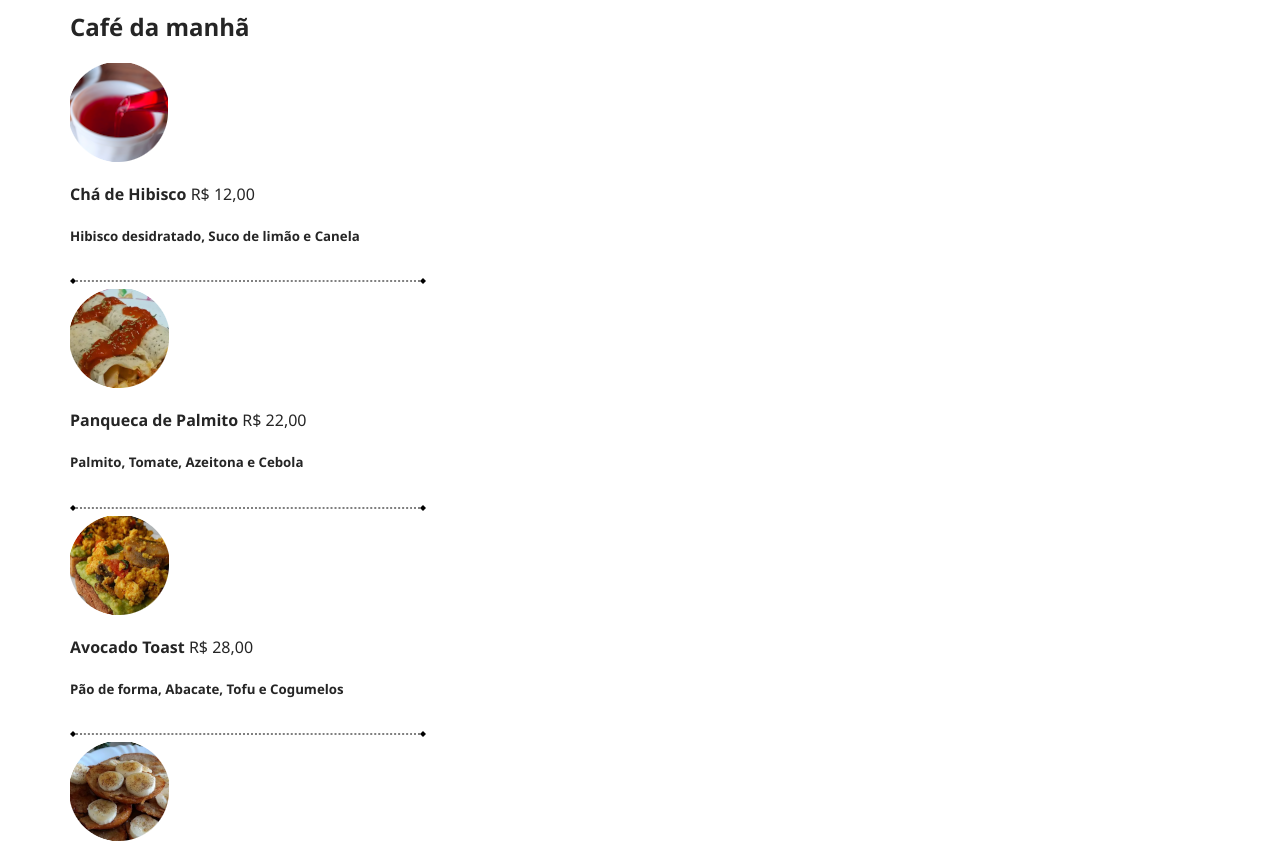
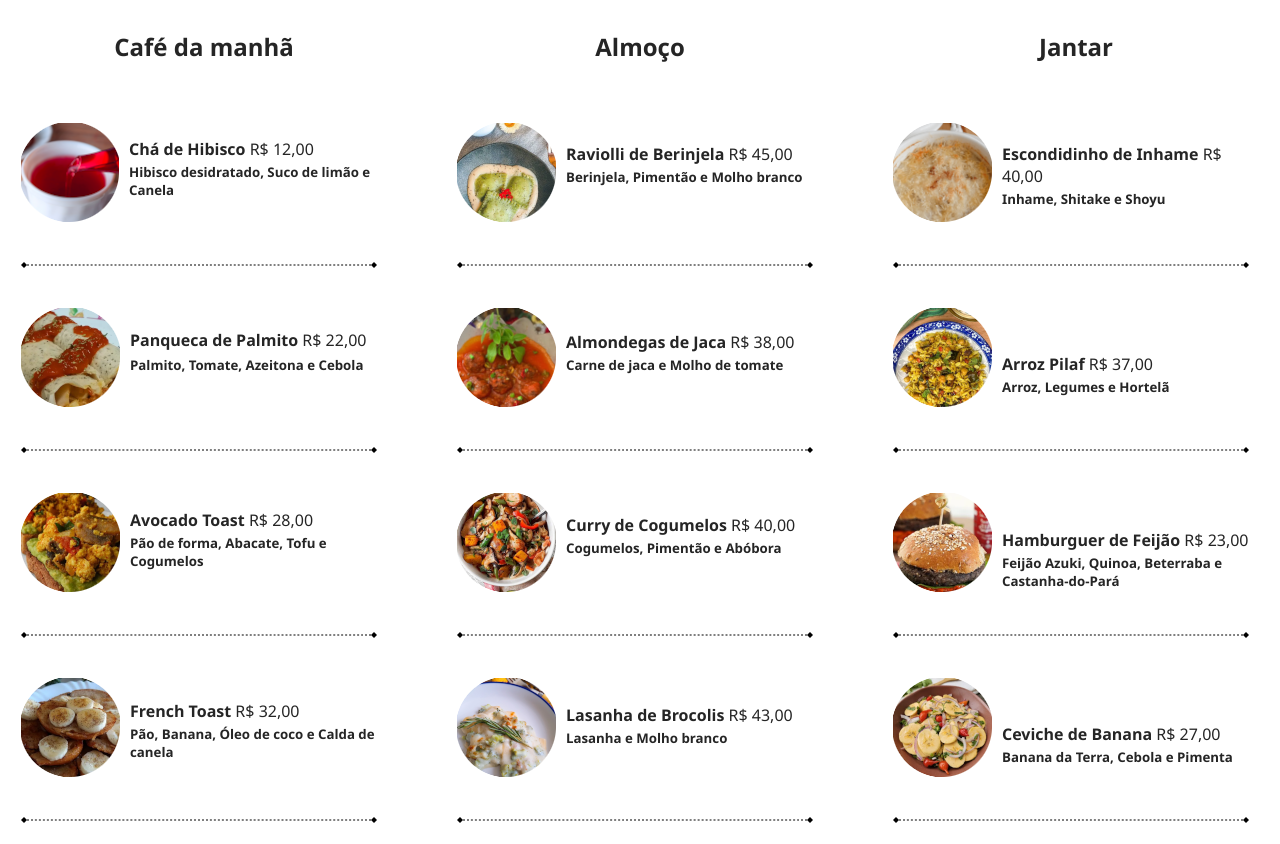
Before and after one commit to AguinaldoBorges/Resto-Restaurante-vegano, a plain HTML site: page index.html in a window 1280 px wide. Shown: the part 2580-3424 px from the top of the page. Drawn offline with Linux system fonts and the light colour scheme.

Commit message:
Menu finalizado

```diff
--- a/index.html
+++ b/index.html
@@ -111,6 +111,7 @@
                 <h1>Menu</h1>
                 <h4>Veganismo</h4>
             </div>
+            <section id="menu">
                 <div class="menu__cafe-da-manha">
                     <h2>Café da manhã</h2>
                     <div id="menu__cafe-1">
@@ -148,13 +149,13 @@
                     </div>
                     <div id="menu__almoco-2">
                         <img src="assets/menu/almondegas-de-carne-de-jaca.png" alt="almondegas de carne de jaca">
-                    <p><strong>Almondegas de Carne da Jaca</strong> R$ 38,00</p>
+                        <p><strong>Almondegas de Jaca</strong> R$ 38,00</p>
                         <h5>Carne de jaca e Molho de tomate</h5>
                         <img src="assets/menu/linha-divisoria.png" alt="linha divisoria">
                     </div>
                     <div id="menu__almoco-3">
                         <img src="assets/menu/curry-de-cogumelos-e-legumes.png" alt="curry de cogumelos">
-                    <p><strong>Curry de Cogumelos e Legumes</strong> R$ 40,00</p>
+                        <p><strong>Curry de Cogumelos</strong> R$ 40,00</p>
                         <h5>Cogumelos, Pimentão e Abóbora</h5>
                         <img src="assets/menu/linha-divisoria.png" alt="linha divisoria">
                     </div>
@@ -168,24 +169,31 @@
                 <div class="menu__jantar">
                     <h2>Jantar</h2>
                     <div id="menu__jantar-1">
-                    <img src="" alt="café">
-                    <p><strong>Café da manhã</strong> R$ 15,00</p>
-                    <h5>Especial vegano</h5>
-                    <img src="" alt="linha divisoria">
+                        <img src="assets/menu/escondidinho-de-inhame-com-shitake.png" alt="escondidinho de inhame com shitake">
+                        <p><strong>Escondidinho de Inhame</strong> R$ 40,00</p>
+                        <h5>Inhame, Shitake e Shoyu</h5>
+                        <img src="assets/menu/linha-divisoria.png" alt="linha divisoria">
                     </div>
-                <div class="menu__prato">
-                    <img src="" alt="café">
-                    <p><strong>Café da manhã</strong> R$ 15,00</p>
-                    <h5>Especial vegano</h5>
-                    <img src="" alt="linha divisoria">
+                    <div id="menu__jantar-2">
+                        <img src="assets/menu/arroz-pilaf-vegetariano.png" alt="arroz pilaf vegetariano">
+                        <p><strong>Arroz Pilaf</strong> R$ 37,00</p>
+                        <h5>Arroz, Legumes e Hortelã</h5>
+                        <img src="assets/menu/linha-divisoria.png" alt="linha divisoria">
                     </div>
-                <div class="menu__prato">
-                    <img src="" alt="café">
-                    <p><strong>Café da manhã</strong> R$ 15,00</p>
-                    <h5>Especial vegano</h5>
-                    <img src="" alt="linha divisoria">
+                    <div id="menu__jantar-3">
+                        <img src="assets/menu/hamburguer-de-feijao-azuki.png" alt="hamburguer de feijão azuki">
+                        <p><strong>Hamburguer de Feijão</strong> R$ 23,00</p>
+                        <h5>Feijão Azuki, Quinoa, Beterraba e Castanha-do-Pará</h5>
+                        <img src="assets/menu/linha-divisoria.png" alt="linha divisoria">
+                    </div>
+                    <div id="menu__jantar-4">
+                        <img src="assets/menu/ceviche-de-banana-da-terra.png" alt="ceviche de banana da terra">
+                        <p><strong>Ceviche de Banana</strong> R$ 27,00</p>
+                        <h5>Banana da Terra, Cebola e Pimenta</h5>
+                        <img src="assets/menu/linha-divisoria.png" alt="linha divisoria">
                     </div>
                 </div>
+            </section>
         </section>
         <section id="depoimentos">
             <div class="section__header">
--- a/style.css
+++ b/style.css
@@ -236,3 +236,215 @@ header nav #menu a:hover {
 #especialidades__right {
     width: 50%;
 }
+
+/* Menu */
+#menu {
+    display: flex;
+    justify-content: center;
+    align-items: center;
+}
+.menu__cafe-da-manha {
+    float: left;
+    margin-right: 70px;
+    margin-bottom: 70px;
+}
+.menu__cafe-da-manha h2 {
+    text-align: center;
+}
+#menu__cafe-1 {
+    margin-top: 60px;
+}
+#menu__cafe-1 img {
+    float: left;
+    margin-right: 10px;
+    margin-bottom: 40px;
+}
+#menu__cafe-1 p {
+    margin: 3px;
+    padding-top: 15px;
+}
+#menu__cafe-1 h5 {
+    margin: 3px;
+}
+#menu__cafe-2 {
+    margin-top: 60px;
+}
+#menu__cafe-2 img {
+    float: left;
+    margin-right: 10px;
+    margin-bottom: 40px;
+}
+#menu__cafe-2 p {
+    margin: 5px;
+    padding-top: 70px;
+}
+#menu__cafe-2 h5 {
+    margin: 0px;
+}
+#menu__cafe-3 {
+    margin-top: 60px;
+}
+#menu__cafe-3 img {
+    float: left;
+    margin-right: 10px;
+    margin-bottom: 40px;
+}
+#menu__cafe-3 p {
+    margin: 3px;
+    padding-top: 75px;
+}
+#menu__cafe-3 h5 {
+    margin: 3px;
+}
+#menu__cafe-4 {
+    margin-top: 60px;
+}
+#menu__cafe-4 img {
+    float: left;
+    margin-right: 10px;
+    margin-bottom: 40px;
+}
+#menu__cafe-4 p {
+    margin: 3px;
+    padding-top: 70px;
+}
+#menu__cafe-4 h5 {
+    margin: 3px;
+}
+.menu__almoco {
+    float: left;
+    margin-right: 70px;
+    margin-bottom: 70px;
+}
+.menu__almoco h2 {
+    text-align: center;
+}
+#menu__almoco-1 {
+    margin-top: 60px;
+}
+#menu__almoco-1 img {
+    float: left;
+    margin-right: 10px;
+    margin-bottom: 40px;
+}
+#menu__almoco-1 p {
+    margin: 3px;
+    padding-top: 20px;
+}
+#menu__almoco-1 h5 {
+    margin: 0px;
+}
+#menu__almoco-2 {
+    margin-top: 60px;
+}
+#menu__almoco-2 img {
+    float: left;
+    margin-right: 10px;
+    margin-bottom: 40px;
+}
+#menu__almoco-2 p {
+    margin: 3px;
+    padding-top: 85px;
+}
+#menu__almoco-2 h5 {
+    margin: 0px;
+}
+#menu__almoco-3 {
+    margin-top: 60px;
+}
+#menu__almoco-3 img {
+    float: left;
+    margin-right: 10px;
+    margin-bottom: 40px;
+}
+#menu__almoco-3 p {
+    margin: 3px;
+    padding-top: 80px;
+}
+#menu__almoco-3 h5 {
+    margin: 0px;
+}
+#menu__almoco-4 {
+    margin-top: 60px;
+}
+#menu__almoco-4 img {
+    float: left;
+    margin-right: 10px;
+    margin-bottom: 40px;
+}
+#menu__almoco-4 p {
+    margin: 3px;
+    padding-top: 87px;
+}
+#menu__almoco-4 h5 {
+    margin: 0px;
+}
+
+.menu__jantar {
+    float: left;
+    margin-bottom: 70px;
+}
+.menu__jantar h2 {
+    text-align: center;
+}
+#menu__jantar-1 {
+    margin-top: 60px;
+}
+#menu__jantar-1 img {
+    float: left;
+    margin-right: 10px;
+    margin-bottom: 40px;
+}
+#menu__jantar-1 p {
+    margin: 3px;
+    padding-top: 20px;
+}
+#menu__jantar-1 h5 {
+    margin: 0px;
+}
+#menu__jantar-2 {
+    margin-top: 60px;
+}
+#menu__jantar-2 img {
+    float: left;
+    margin-right: 10px;
+    margin-bottom: 40px;
+}
+#menu__jantar-2 p {
+    margin: 3px;
+    padding-top: 85px;
+}
+#menu__jantar-2 h5 {
+    margin: 0px;
+}
+#menu__jantar-3 {
+    margin-top: 60px;
+}
+#menu__jantar-3 img {
+    float: left;
+    margin-right: 10px;
+    margin-bottom: 40px;
+}
+#menu__jantar-3 p {
+    margin: 3px;
+    padding-top: 73px;
+}
+#menu__jantar-3 h5 {
+    margin: 0px;
+}
+
+#menu__jantar-4 {
+    margin-top: 60px;
+}
+#menu__jantar-4 img {
+    float: left;
+    margin-right: 10px;
+    margin-bottom: 40px;
+}
+#menu__jantar-4 p {
+    margin: 3px;
+    padding-top: 73px;
+}
+#menu__jantar-4 h5 {
+    margin: 0px;
+}
```
Also changed, not shown: assets/menu/arroz-pilaf-vegetariano.png (added), assets/menu/ceviche-de-banana-da-terra.png (added), assets/menu/escondidinho-de-inhame-com-shitake.png (added), assets/menu/hamburguer-de-feijao-azuki.png (added). Lines whose indentation alone changed are shown as unchanged.
